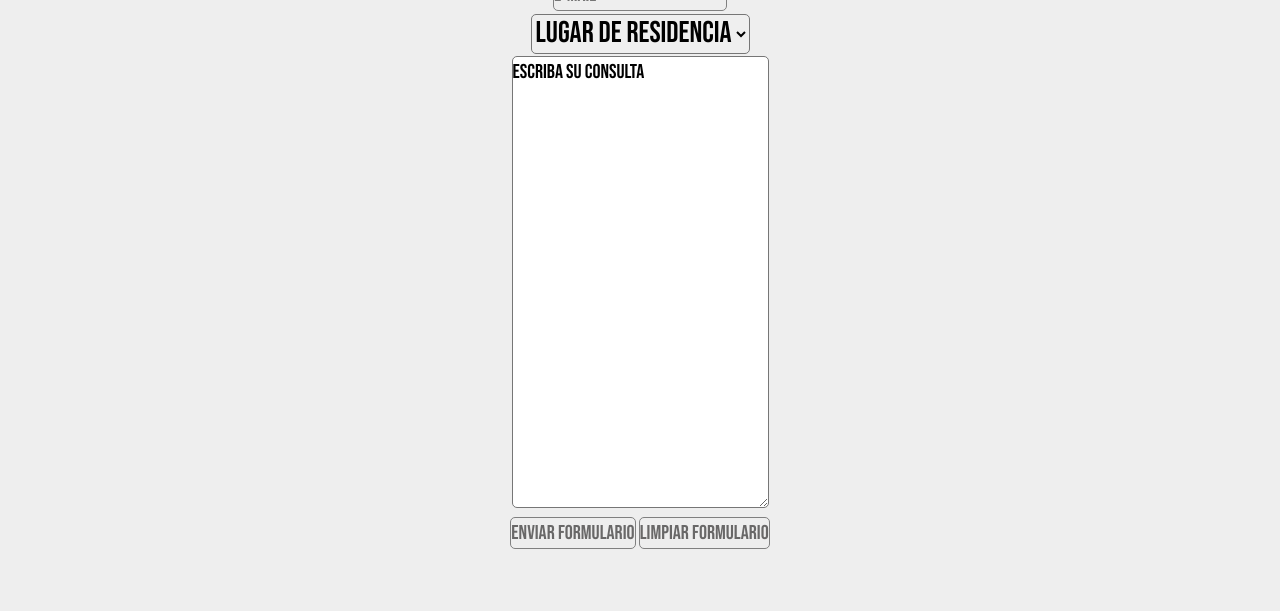
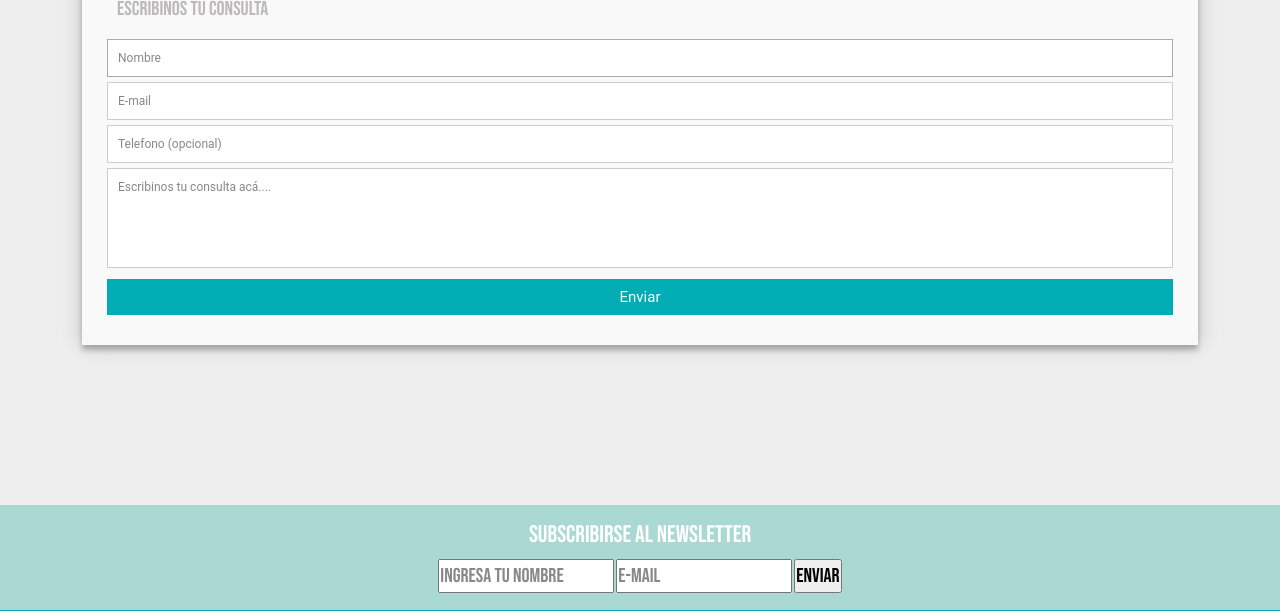
Before and after one commit to lysergiccandy/desafiosass, a plain HTML site: page pages/contacto.html in a window 1280 px wide. Shown: the part 367-978 px from the top of the page. Drawn offline with nearby package versions, Linux system fonts and the light colour scheme.

Commit message:
modifique contacto

```diff
--- a/css/style.css
+++ b/css/style.css
@@ -65,56 +65,112 @@ footer {
 .divFoo h4 {
   width: 100%; }
 
-form,
-input {
-  font-family: 'Bebas Neue', cursive;
+.container {
+  max-width: 400px;
+  width: 100%;
+  margin: 0 auto;
+  position: relative; }
+
+#contact input[type="text"],
+#contact input[type="email"],
+#contact input[type="tel"],
+#contact input[type="url"],
+#contact textarea,
+#contact button[type="submit"] {
+  font: 400 12px/16px "Roboto", Helvetica, Arial, sans-serif; }
+
+#contact {
+  background: #F9F9F9;
+  padding: 25px;
+  margin: 150px 0;
+  box-shadow: 0 0 20px 0 rgba(0, 0, 0, 0.2), 0 5px 5px 0 rgba(0, 0, 0, 0.24); }
+
+#contact h3 {
+  display: block;
+  font-size: 50px;
+  font-weight: 300;
+  margin-bottom: 10px;
+  background-color: white; }
+
+#contact p {
+  margin: 5px 0 15px;
+  display: block;
   font-size: 20px;
-  border-radius: 5px; }
+  font-weight: 400; }
 
-.div__contact {
-  text-align: center;
-  font-family: 'Bebas Neue', cursive;
-  font-size: 30px; }
+fieldset {
+  border: medium none !important;
+  margin: 0 0 10px;
+  min-width: 100%;
+  padding: 0;
+  width: 100%; }
 
-.form__textArea {
-  font-family: 'Bebas Neue', cursive;
-  border-radius: 5px; }
+#contact input[type="text"],
+#contact input[type="email"],
+#contact input[type="tel"],
+#contact input[type="url"],
+#contact textarea {
+  width: 100%;
+  border: 1px solid #ccc;
+  background: #FFF;
+  margin: 0 0 5px;
+  padding: 10px; }
 
-select {
-  font-family: 'Bebas Neue', cursive;
-  border-radius: 5px; }
+#contact input[type="text"]:hover,
+#contact input[type="email"]:hover,
+#contact input[type="tel"]:hover,
+#contact input[type="url"]:hover,
+#contact textarea:hover {
+  -webkit-transition: border-color 0.3s ease-in-out;
+  -moz-transition: border-color 0.3s ease-in-out;
+  transition: border-color 0.3s ease-in-out;
+  border: 1px solid #aaa; }
 
-input {
-  background-color: #eeeeee;
-  border: 0.1px solid gray;
-  color: #696868;
-  font-family: 'Bebas Neue', cursive; }
+#contact textarea {
+  height: 100px;
+  max-width: 100%;
+  resize: none; }
 
-input:hover {
-  color: #00adb5; }
+#contact button[type="submit"] {
+  cursor: pointer;
+  width: 100%;
+  border: none;
+  background: #00adb5;
+  color: #FFF;
+  margin: 0 0 5px;
+  padding: 10px;
+  font-size: 15px; }
+  #contact button[type="submit"]:hover {
+    box-shadow: 0 0 3px grey; }
 
-.ul {
-  display: flex;
-  flex-direction: row;
-  align-items: center;
-  flex-wrap: wrap;
-  padding: 0;
-  margin: 0;
-  list-style: none;
-  width: 100%;
-  justify-content: space-evenly; }
+#contact button[type="submit"]:hover {
+  background: #00adb5;
+  -webkit-transition: background 0.3s ease-in-out;
+  -moz-transition: background 0.3s ease-in-out;
+  transition: background-color 0.3s ease-in-out; }
 
-.ul li {
-  width: 30%;
+#contact button[type="submit"]:active {
+  box-shadow: inset 0 1px 3px rgba(0, 0, 0, 0.5); }
+
+.copyright {
   text-align: center; }
 
-.ul li a {
-  font-size: 18px;
-  color: #eeeeee;
-  text-decoration: none; }
+#contact input:focus,
+#contact textarea:focus {
+  outline: 0;
+  border: 1px solid #aaa; }
 
-.formFull {
-  width: 100%; }
+::-webkit-input-placeholder {
+  color: #888; }
+
+:-moz-placeholder {
+  color: #888; }
+
+::-moz-placeholder {
+  color: #888; }
+
+:-ms-input-placeholder {
+  color: #888; }
 
 .precioEnvio {
   font-family: 'Bebas Neue', cursive;
--- a/pages/contacto.html
+++ b/pages/contacto.html
@@ -51,48 +51,29 @@
         </div>
     </nav>
 </header>
-    <main class="main__contact">
-        <br>
-        <br>
-        <br>
-        <br>
-        <br>
-        <div class="div__contact">
-            <h2>COMPLETE EL FORMULARIO</h2>
+    <main>
+        <div class="container">
+            <form id="contact" action="" method="post">
+              <h3>CONTACTO</h3>
+              <p>Escribinos tu consulta</p>
+              <fieldset>
+                <input placeholder="Nombre" type="text" tabindex="1" required autofocus>
+              </fieldset>
+              <fieldset>
+                <input placeholder="E-mail" type="email" tabindex="2" required>
+              </fieldset>
+              <fieldset>
+                <input placeholder="Telefono (opcional)" type="tel" tabindex="3" unrequired>
+              </fieldset>
+              <fieldset>
+                <textarea placeholder="Escribinos tu consulta acá...." tabindex="5" required></textarea>
+              </fieldset>
+              <fieldset>
+                <button class="buttomSub" name="submit" type="submit" id="contact-submit" data-submit="...Sending">Enviar</button>
+              </fieldset>
+            </form>
+          </div>
 
-            <form action="#" method="GET">
-
-                <input class="nombreApellido" type="text" placeholder="ingresa tu nombre" name="nombre" required />
-                <br>
-                <input class="nombreApellido" type="tel" placeholder="teléfono" name="nombre_apellido" required />
-                <br>
-                <input class="nombreApellido" type="email" placeholder="E-mail" name="nombre_apellido" />
-            </form>
-
-            <select name="Lugar de residencia">
-                <option value="Lugar de residencia">Lugar de residencia</option>
-                <option value="GBA">GBA</option>
-                <option value="CABA">CABA</option>
-                <option value="interior">INTERIOR</option>
-            </select>
-            </form>
-
-            <br>
-
-
-
-            <form class="" action="Comentarios">
-                <textarea class="form__textArea" name="Comentarios" id="" cols="30"
-                    rows="15">Escriba su consulta</textarea>
-            </form>
-            <form action="">
-                <input class="" type="submit" value="Enviar formulario">
-                <input class="" type="reset" value="Limpiar formulario">
-            </form>
-            <br>
-            <br>
-            <br>
-        </div>
     </main>
     <footer class="footer">
         <div class="divFoo p-3">
--- a/scss/secciones/_contacto.scss
+++ b/scss/secciones/_contacto.scss
@@ -1,61 +1,129 @@
-form,
-input {
-    font-family: 'Bebas Neue', cursive;
-    font-size: 20px;
-    border-radius: 5px;
+
+
+//nuevo container
+
+.container {
+    max-width: 400px;
+    width: 100%;
+    margin: 0 auto;
+    position: relative;
   }
 
-.div__contact {
-    text-align: center;
-    font-family: 'Bebas Neue', cursive;
-    font-size: 30px;
+  #contact input[type="text"],
+  #contact input[type="email"],
+  #contact input[type="tel"],
+  #contact input[type="url"],
+  #contact textarea,
+  #contact button[type="submit"] {
+    font: 400 12px/16px "Roboto", Helvetica, Arial, sans-serif;
   }
 
-.form__textArea {
-    font-family: 'Bebas Neue', cursive;
-    border-radius: 5px;
+  #contact {
+    background: #F9F9F9;
+    padding: 25px;
+    margin: 150px 0;
+    box-shadow: 0 0 20px 0 rgba(0, 0, 0, 0.2), 0 5px 5px 0 rgba(0, 0, 0, 0.24);
   }
 
-
-select {
-    font-family: 'Bebas Neue', cursive;
-    border-radius: 5px;
+  #contact h3 {
+    display: block;
+    font-size: 50px;
+    font-weight: 300;
+    margin-bottom: 10px;
+    background-color: white;
   }
 
-input {
-    background-color: rgb(238, 238, 238);
-    border: 0.1px solid gray;
-    color: rgb(105, 104, 104);
-    font-family: 'Bebas Neue', cursive;
+  #contact p {
+    margin: 5px 0 15px;
+    display: block;
+    font-size: 20px;
+    font-weight: 400;
   }
 
-input:hover {
-    color: rgb(0, 173, 181);
+  fieldset {
+    border: medium none !important;
+    margin: 0 0 10px;
+    min-width: 100%;
+    padding: 0;
+    width: 100%;
   }
 
-.ul {
-    display: flex;
-    flex-direction: row;
-    align-items: center;
-    flex-wrap: wrap;
-    padding: 0;
-    margin: 0;
-    list-style: none;
+  #contact input[type="text"],
+  #contact input[type="email"],
+  #contact input[type="tel"],
+  #contact input[type="url"],
+  #contact textarea {
     width: 100%;
-    justify-content: space-evenly;
+    border: 1px solid #ccc;
+    background: #FFF;
+    margin: 0 0 5px;
+    padding: 10px;
   }
 
-.ul li {
-    width: 30%;
-    text-align: center;
-
+  #contact input[type="text"]:hover,
+  #contact input[type="email"]:hover,
+  #contact input[type="tel"]:hover,
+  #contact input[type="url"]:hover,
+  #contact textarea:hover {
+    -webkit-transition: border-color 0.3s ease-in-out;
+    -moz-transition: border-color 0.3s ease-in-out;
+    transition: border-color 0.3s ease-in-out;
+    border: 1px solid #aaa;
   }
 
-.ul li a {
-    font-size: 18px;
-    color: rgb(238, 238, 238);
-    text-decoration: none;
+  #contact textarea {
+    height: 100px;
+    max-width: 100%;
+    resize: none;
   }
-.formFull{
+
+  #contact button[type="submit"] {
+    cursor: pointer;
     width: 100%;
+    border: none;
+    background: #00adb5;
+    color: #FFF;
+    margin: 0 0 5px;
+    padding: 10px;
+    font-size: 15px;
+    &:hover{
+        box-shadow: 0 0 3px grey;
     }
+  }
+
+  #contact button[type="submit"]:hover {
+    background: #00adb5;
+    -webkit-transition: background 0.3s ease-in-out;
+    -moz-transition: background 0.3s ease-in-out;
+    transition: background-color 0.3s ease-in-out;
+  }
+
+  #contact button[type="submit"]:active {
+    box-shadow: inset 0 1px 3px rgba(0, 0, 0, 0.5);
+  }
+
+  .copyright {
+    text-align: center;
+  }
+
+  #contact input:focus,
+  #contact textarea:focus {
+    outline: 0;
+    border: 1px solid #aaa;
+  }
+
+  ::-webkit-input-placeholder {
+    color: #888;
+  }
+
+  :-moz-placeholder {
+    color: #888;
+  }
+
+  ::-moz-placeholder {
+    color: #888;
+  }
+
+  :-ms-input-placeholder {
+    color: #888;
+  }
```
Lines whose indentation alone changed are shown as unchanged.
